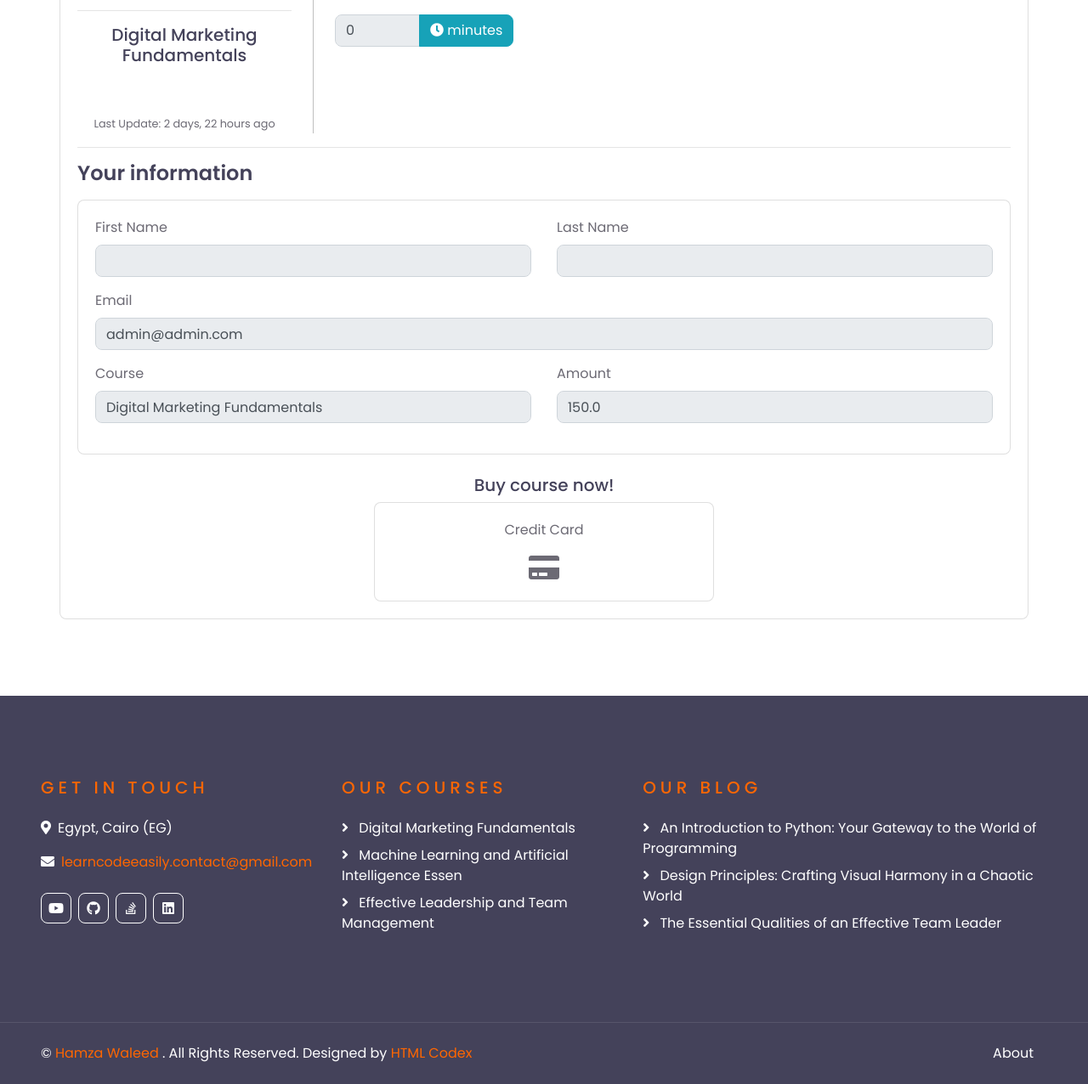
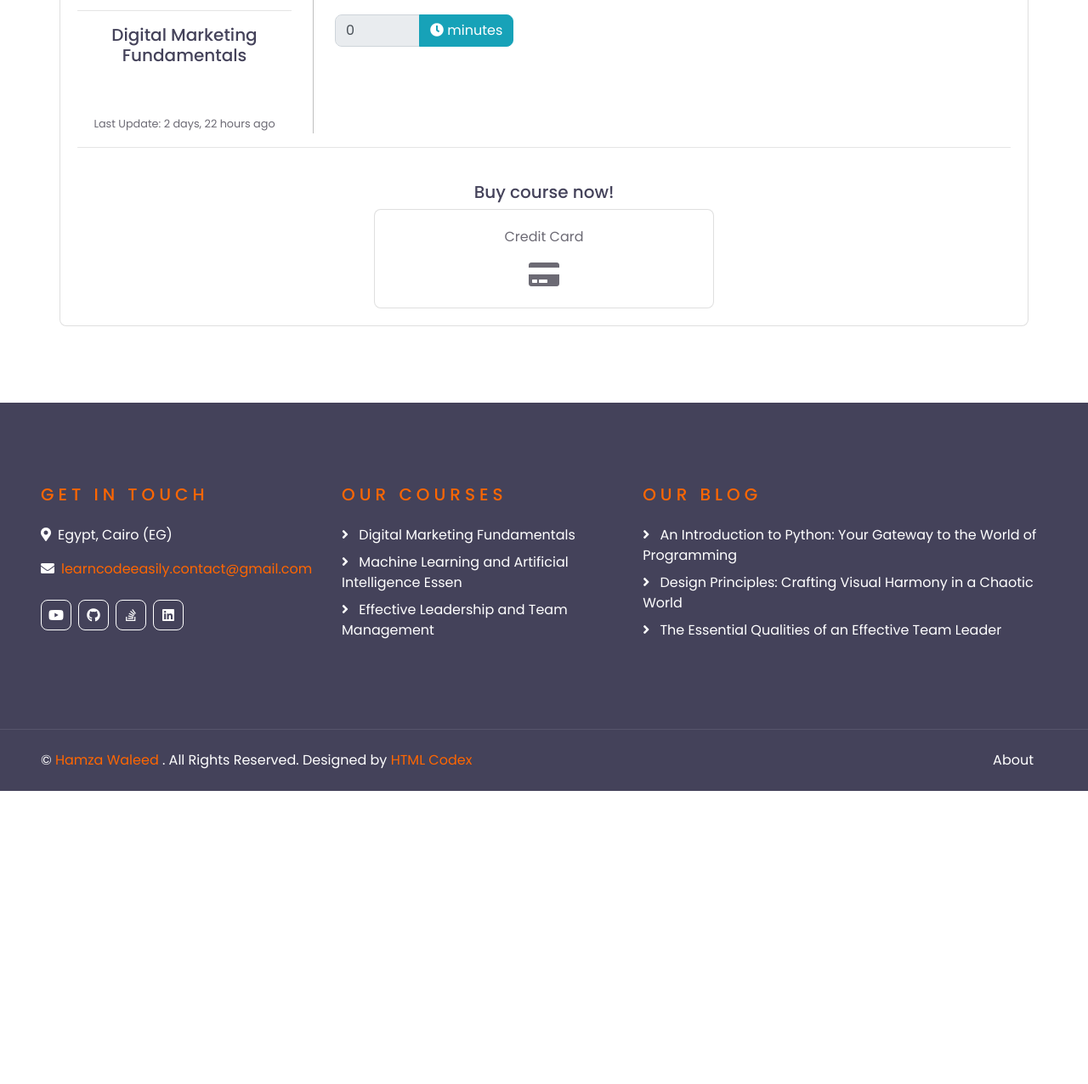
Before and after one commit to HamzaWaleedDV/e_academy, a Django app: page /course/checkout/1/ in a window 1280 px wide. Shown: the part 747-2023 px from the top of the page at 85% size. After the commit the page ends 1678 px from the top, so only its background shows below. Run offline with Django 4.2, Linux system fonts and the light colour scheme; a user stored in the database is signed in; data comes from the database, SQL or seed files in the repository; both versions use the stored data as it was before the commit; some libraries are stand-ins or nearby versions.

Commit message:
edit some fields in stripe payment

```diff
--- a/academy_courses/forms.py
+++ b/academy_courses/forms.py
@@ -1,5 +1,5 @@
 from django import forms
-from .models import Course, Video, Comment
+from .models import Course, Video, Transaction
 from tinymce.widgets import TinyMCE
 
 field_attrs = {'class': 'form-control'}
@@ -30,14 +30,3 @@ class VideoForm(forms.ModelForm):
             'desc': forms.Textarea(attrs=field_attrs),
             'course': forms.Select(attrs=field_attrs),
         }
-
-class UserInfoForm(forms.Form):
-    first_name = forms.CharField(max_length=100)
-    last_name = forms.CharField(max_length=100)
-    email = forms.EmailField()
-
-
-class ProductInfoForm(forms.Form):
-    course = forms.CharField(max_length=255)
-    amount = forms.FloatField()
-    course_id = forms.IntegerField()
--- a/academy_courses/models.py
+++ b/academy_courses/models.py
@@ -106,11 +106,8 @@ class TransactionStatus(models.IntegerChoices):
 
 
 class Transaction(models.Model):
-    user_id = models.IntegerField()
-    course_id = models.IntegerField()
-    course = models.CharField(max_length=255)
-    amount = models.FloatField()
-    customer = models.JSONField(default=dict)
+    user = models.ForeignKey(AUTH_USER_MODEL, on_delete=models.PROTECT)
+    course = models.ForeignKey(Course, on_delete=models.PROTECT)
     status = models.IntegerField(
         choices=TransactionStatus.choices, default=TransactionStatus.Pending
     )
--- a/academy_courses/templates/course/checkout.html
+++ b/academy_courses/templates/course/checkout.html
@@ -95,102 +95,10 @@
                         </div>
                     </div>
                     <hr>
-                    <h4 class="my-3"> {% trans 'Your information' %} </h4>
-                    <div class="card">
-                        <div class="card-body">
-                            <form id="form-user-info">
-                                {% csrf_token %}
-                                <div class="row">
-                                    <div class="col-md-6">
-                                        <div class="mb-3">
-                                            <label for="firstNameInput" class="form-label"
-                                            > {% trans 'First Name' %} </label
-                                            >
-                                            <input
-                                            type="text"
-                                            class="form-control"
-                                            id="firstNameInput"
-                                            name="first_name"
-                                            value="{{ user.first_name }}"
-                                            required
-                                            readonly="false"
-                                            />
-                                        </div>
-                                    </div>
-                                    <div class="col-md-6">
-                                        <div class="mb-3">
-                                            <label for="lastNameInput" class="form-label"
-                                            > {% trans 'Last Name' %} </label
-                                            >
-                                            <input
-                                            type="text"
-                                            class="form-control"
-                                            id="lastNameInput"
-                                            name="last_name"
-                                            value="{{ user.last_name }}"
-                                            required
-                                            readonly="false"
-                                            />
-                                        </div>
-                                    </div>
-                                </div>
-                                <div class="mb-3">
-                                    <label for="emailInput" class="form-label"
-                                    > {% trans 'Email' %} </label
-                                    >
-                                    <input
-                                    type="email"
-                                    class="form-control"
-                                    id="emailInput"
-                                    name="email"
-                                    value="{{ user.email }}"
-                                    required
-                                    readonly="false"
-                                    />
-                                </div>
-                                <div class="row">
-                                    <div class="col-md-6">
-                                        <div class="mb-3">
-                                            <label for="course" class="form-label"
-                                            > {% trans 'Course' %} </label
-                                            >
-                                            <input
-                                            type="text"
-                                            class="form-control"
-                                            id="course"
-                                            name="course"
-                                            value="{{ course.name }}"
-                                            required
-                                            readonly="false"
-                                            />
-                                        </div>
-                                    </div>
-                                    <div class="col-md-6">
-                                        <div class="mb-3">
-                                            <label for="amount" class="form-label"
-                                            > {% trans 'Amount' %} </label
-                                            >
-                                            <input
-                                            type="text"
-                                            class="form-control"
-                                            id="amount"
-                                            name="amount"
-                                            required
-                                            value={{ course.price }}
-                                            readonly="false"
-                                            />
-                                            <input
-                                            type="hidden"
-                                            id="course_id"
-                                            name="course_id"
-                                            value="{{ course.id }}"
-                                            />
-                                        </div>
-                                    </div>
-                                </div>
-                            </form>
-                        </div>
-                    </div>
+                    <form id="form-user-info">
+                        {% csrf_token %}
+                        <input type="hidden" name="course" id="course" value="{{ course.id }}">
+                    </form>
                     <br>
 
                     <h5 class="text-center">{% trans 'Buy course now!' %}</h5>
--- a/academy_courses/views.py
+++ b/academy_courses/views.py
@@ -4,11 +4,10 @@ from django.shortcuts import redirect, render
 from django.urls import reverse, reverse_lazy
 from .models import Course, Slider, Video, Comment
 from django.views.generic import DetailView, CreateView, UpdateView, DeleteView
-from .forms import CourseForm, VideoForm, UserInfoForm, ProductInfoForm
+from .forms import CourseForm, VideoForm
 from django.contrib.auth.mixins import LoginRequiredMixin
 from django.contrib.auth.decorators import login_required, user_passes_test
 from django.utils.decorators import method_decorator
-from django.conf.global_settings import AUTH_USER_MODEL
 from .models import Transaction
 from academy import settings
 from django.utils.translation import gettext as _
@@ -26,6 +25,10 @@ def notperm(request):
 
 def user_is_staff(user):
     return user.is_staff
+
+
+def user_is_paied(user):
+    transaction = Transaction.objects.filter(user_id=user.id)
 
 
 
@@ -88,7 +91,7 @@ def course_list(request, pk):
         }
     )
 
-
+@login_required
 def checkout(request, pk):
     course = Course.objects.get(pk=pk)
 
@@ -153,8 +156,7 @@ class VideoDeleteView(LoginRequiredMixin, DeleteView):
     def get_success_url(self):
         return reverse('course_list', args=[self.object.course_id])
 
-
-class CommentCreateView(CreateView):
+class CommentCreateView(LoginRequiredMixin, CreateView):
     model = Comment
     fields = ['video', 'user', 'message']
     http_method_names = ['post']
@@ -162,19 +164,18 @@ class CommentCreateView(CreateView):
     def get_success_url(self):
         return reverse('course_page', args=[self.object.video.id])
 
-
-class CommentDeleteView(DeleteView):
+class CommentDeleteView(LoginRequiredMixin, DeleteView):
     model = Comment
     http_method_names = ['post']
 
     def get_success_url(self):
         return reverse('course_page', args=[self.object.video.id])
 
-
+@login_required
 def checkout_complete(request):
     return render(
         request,
-        'checkout-complete.html'
+        'course/checkout-complete.html'
     )
 
 @login_required
@@ -194,7 +195,7 @@ def stripe_transaction(request):
 
     stripe.api_key = settings.STRIPE_SECRET_KEY
     intent = stripe.PaymentIntent.create(
-        amount = transaction.amount * 100,
+        amount = int(transaction.course.price * 100),
         currency = settings.CURRENCY,
         payment_method_types = ['card'],
         metadata = {
@@ -208,14 +209,8 @@ def stripe_transaction(request):
 
 @login_required
 def make_transaction(request):
-    form = UserInfoForm(request.POST)
-    form2 = ProductInfoForm(request.POST)
-    if form.is_valid() and form2.is_valid():
 
-        return Transaction.objects.create(
-            customer = form.cleaned_data,
-            amount = int(form2.cleaned_data['amount']),
-            course = form2.cleaned_data['course'],
-            user_id = request.user.id,
-            course_id = request.POST['course_id'],
-        )
+    return Transaction.objects.create(
+        user = request.user,
+        course_id = request.POST['course'],
+    )
```
Also changed, not shown: academy_courses/migrations/0030_remove_orderproduct_order_delete_order_and_more.py (added), academy_courses/migrations/0031_order_transaction_orderproduct_order_transaction.py (added), academy_courses/migrations/0032_alter_transaction_course.py (added), academy_courses/migrations/0033_alter_transaction_course.py (added), db.sqlite3.
